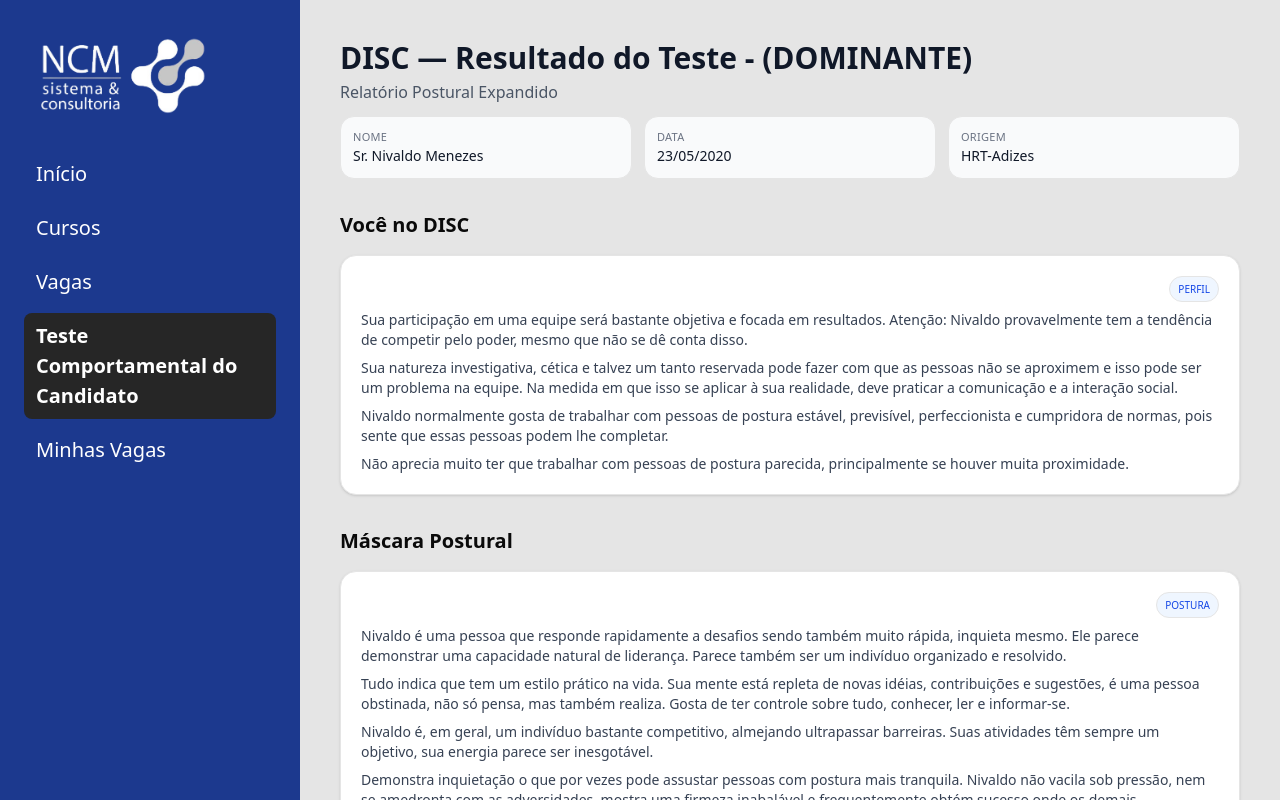
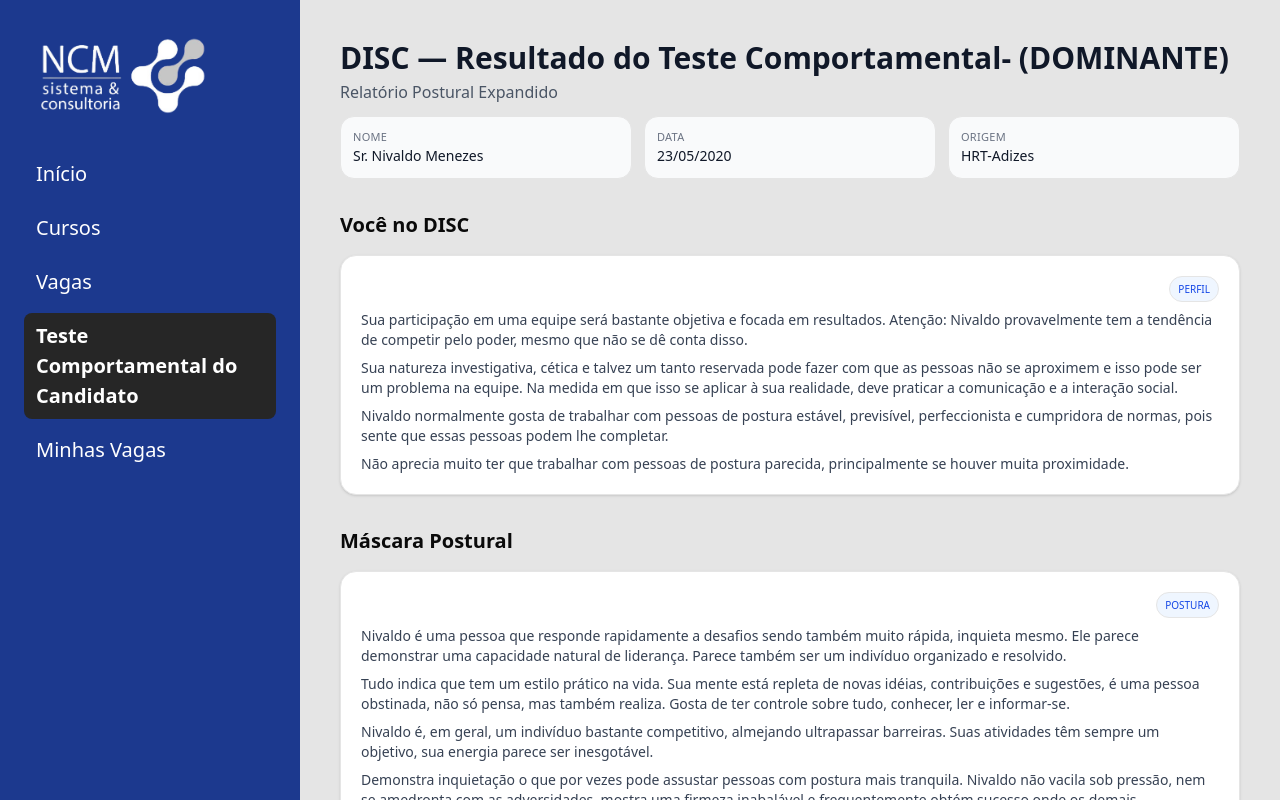
Before and after one commit to ncm-cursos-consultoria/marketplace, a Next.js app in the folder front/: page /br/candidato/oportunidades/teste-comportamental/1 in a window 1280 px wide. Shown: the top 800 px of the page. Built offline with nearby package versions, Linux system fonts and the light colour scheme; no server answers.

Commit message:
change title

```diff
--- a/front/src/app/br/(private)/candidato/oportunidades/teste-comportamental/[id]/page.tsx
+++ b/front/src/app/br/(private)/candidato/oportunidades/teste-comportamental/[id]/page.tsx
@@ -8,7 +8,7 @@ export default function Page() {
     nome: "Sr. Nivaldo Menezes",
     data: "23/05/2020",
     origem: "HRT-Adizes",
-    titulo: "DISC — Resultado do Teste - (DOMINANTE)",
+    titulo: "DISC — Resultado do Teste Comportamental- (DOMINANTE)",
   } as const;
 
   const voceNoDISC = [
```
